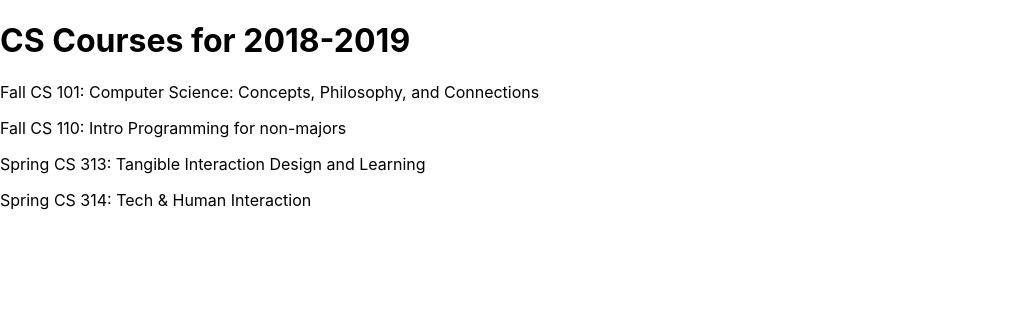
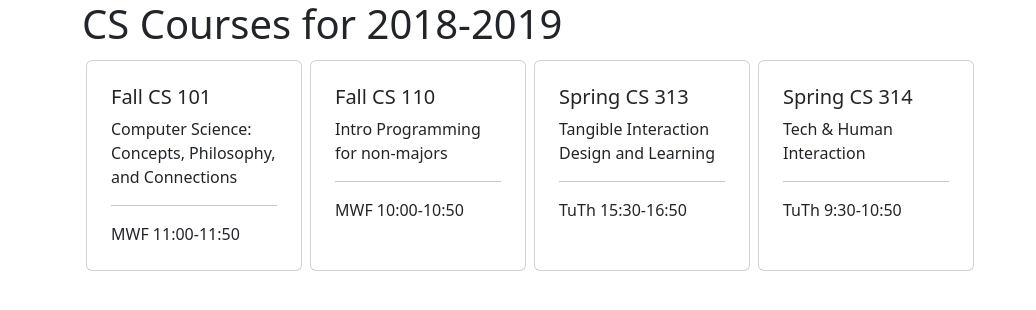
Before and after one commit to alfenn/course-scheduler, a React (Create React App) app: page / in a window 1280 px wide. Shown: the top 310 px of the page, without its empty margins (0-1036 px from the left). Built offline with nearby package versions, Linux system fonts and the light colour scheme.

Commit message:
style list of courses

```diff
--- a/package.json
+++ b/package.json
@@ -6,6 +6,8 @@
     "@testing-library/jest-dom": "^5.16.5",
     "@testing-library/react": "^13.4.0",
     "@testing-library/user-event": "^13.5.0",
+    "bootstrap": "^5.2.2",
+    "bootstrap-icons": "^1.9.1",
     "react": "^18.2.0",
     "react-dom": "^18.2.0",
     "react-scripts": "5.0.1",
--- a/src/App.jsx
+++ b/src/App.jsx
@@ -1,5 +1,8 @@
+import 'bootstrap/dist/css/bootstrap.min.css';
+import 'bootstrap-icons/font/bootstrap-icons.css';
 import Banner from './components/Banner';
 import CourseList from './components/CourseList'
+import 'bootstrap-icons/font/bootstrap-icons.css';
 
 const schedule = {
   "title": "CS Courses for 2018-2019",
@@ -37,7 +40,7 @@
   const date = today.toLocaleDateString([], {dateStyle: 'long'})
 
   return (
-    <div>
+    <div className="container">
       {/* <h1>Sample React code</h1>
       <p>Today is {day}, {date}.</p> */}
       <Banner title={schedule.title} />
--- /dev/null
+++ b/src/components/Course.css
@@ -0,0 +1,5 @@
+.course .card-img-top {
+    width: 100%;
+    height: 15vw;
+    object-fit: cover;
+  }
--- a/src/components/Course.jsx
+++ b/src/components/Course.jsx
@@ -1,5 +1,15 @@
+import './Course.css';
+import './CourseList.css'
+
 const Course = ({course}) => (
-    <p>{course.term} CS {course.number}: {course.title}</p>
+    <div className='card m-1 p-2'>
+        <div className='card-body'>
+            <h5 className='card-title'>{course.term} CS {course.number}</h5>
+            <p className='card-text'>{course.title}</p>
+            <hr />
+            <p className='card-text'>{course.meets}</p>
+        </div>
+    </div>
 )
 
 export default Course;
--- /dev/null
+++ b/src/components/CourseList.css
@@ -0,0 +1,4 @@
+.course-list {
+    display: grid;
+    grid-template-columns: repeat(auto-fill, 14rem);
+}
--- a/src/components/CourseList.jsx
+++ b/src/components/CourseList.jsx
@@ -1,7 +1,8 @@
 import Course from './Course'
+import './CourseList.css'
 
 const CourseList = ({courses}) => (
-  <div>
+  <div className='course-list'>
     { Object.entries(courses).map(([id, course]) => <Course key={id} course={course} />) }
   </div>
 );
```
Also changed, not shown: 1 other file (tests, documents, lock files or other folders).
